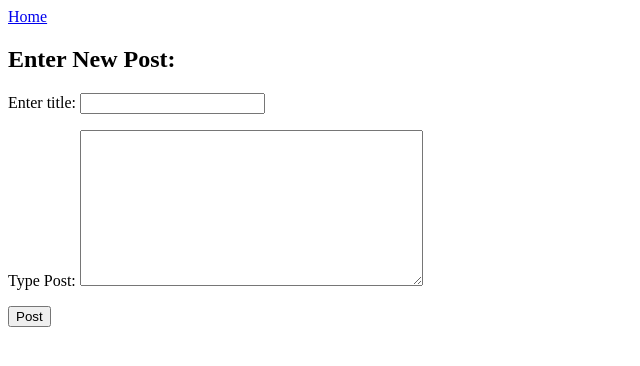
After one commit to LeoHobs20s/B-BLOGGED, a Django app: page /new_post/ in a window 1280 px wide. The commit adds this page. Shown: the top 366 px of the page, without its empty margins (0-640 px from the left). Run offline with Django 5.2, Linux system fonts and the light colour scheme.

Commit message:
Added new post page

```diff
--- /dev/null
+++ b/blogs/forms.py
@@ -0,0 +1,13 @@
+from django import forms
+from .models import BlogPost
+
+class PostForm(forms.ModelForm):
+    """ This class creates a form for a post """
+
+    class Meta:
+        """ defining fields for the post """
+
+        model = BlogPost
+        fields = ['title', 'text']
+        labels = {'title':'Enter title', 'text':'Type Post'}
+        widget = {'text':forms.Textarea({'cols':70})}
--- a/blogs/templates/blogs/base.html
+++ b/blogs/templates/blogs/base.html
@@ -1,5 +1,8 @@
 <!DOCTYPE>
 <html>
+    <div>
+        <a href="{% url 'index' %}">Home</a>
+    </div>
     {% block content %}
     {% endblock %}
 </html>
--- a/blogs/templates/blogs/index.html
+++ b/blogs/templates/blogs/index.html
@@ -8,6 +8,10 @@
 
     <div>
         <h2>Posts:</h2>
+    </div>
+
+    <div>
+        <a href="{% url 'new_post' %}">Add New Post</a>
     </div>
 
     <div>
--- /dev/null
+++ b/blogs/templates/blogs/new_post.html
@@ -0,0 +1,17 @@
+{% extends 'blogs/base.html' %}
+
+{% block content %}
+
+    <div>
+        <h2>Enter New Post: </h2>
+    </div>
+
+    <div>
+        <form action="{% url 'new_post' %}" method="post">
+            {% csrf_token %}
+            {{ form.as_p }}
+            <button type="submit">Post</button>
+        </form>
+    </div>
+
+{% endblock %}
--- a/blogs/urls.py
+++ b/blogs/urls.py
@@ -5,4 +5,5 @@ from . import views
 
 urlpatterns = [
     path('', views.index, name='index'),
+    path('new_post/', views.new_post, name='new_post'),
 ]
--- a/blogs/views.py
+++ b/blogs/views.py
@@ -1,6 +1,9 @@
 from django.shortcuts import render, get_object_or_404
+from django.http import HttpResponseRedirect
+from django.urls import reverse
 
 from .models import BlogPost
+from .forms import PostForm
 
 def index(request):
     """ This view will show posts in data base """
@@ -8,3 +11,18 @@ def index(request):
     posts = BlogPost.objects.order_by('-date_added')
     context = {'posts':posts}
     return render(request, 'blogs/index.html', context)
+
+def new_post(request):
+    """ This view will display form for new post """
+
+    if request.method != 'POST':
+        # No data submitted; create blank form
+        form = PostForm()
+    else:
+        # POST data submitted; process data
+        form = PostForm(request.POST)
+        form.save()
+        return HttpResponseRedirect(reverse('index'))
+
+    context = {'form':form}
+    return render(request, 'blogs/new_post.html', context)
```
Also changed, not shown: db.sqlite3.
